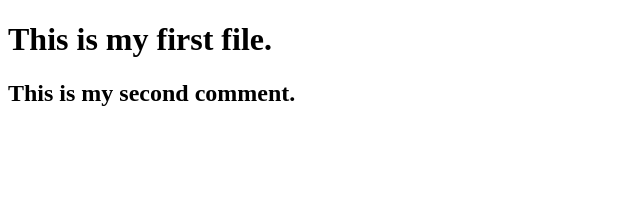
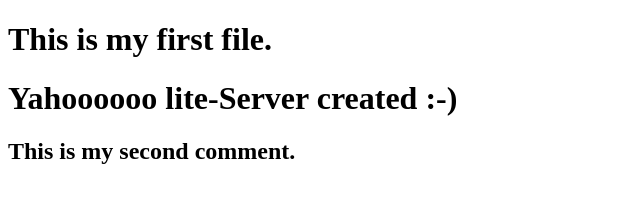
Before and after one commit to shayan-iqbal/frontend-with-bootstrap, a website: page index.html in a window 1280 px wide. Shown: the whole page, without its empty margins (0-640 px from the left). Drawn offline with Linux system fonts and the light colour scheme.

Commit message:
server created

```diff
--- a/index.html
+++ b/index.html
@@ -10,6 +10,9 @@
     <h1>
         This is my first file.
     </h1>
+    <h1>
+        Yahoooooo lite-Server created :-)
+    </h1>
     <h2>
         This is my second comment.
     </h2>
```
Also changed, not shown: package.json (added, +24 -0 lines), 2 other files.
